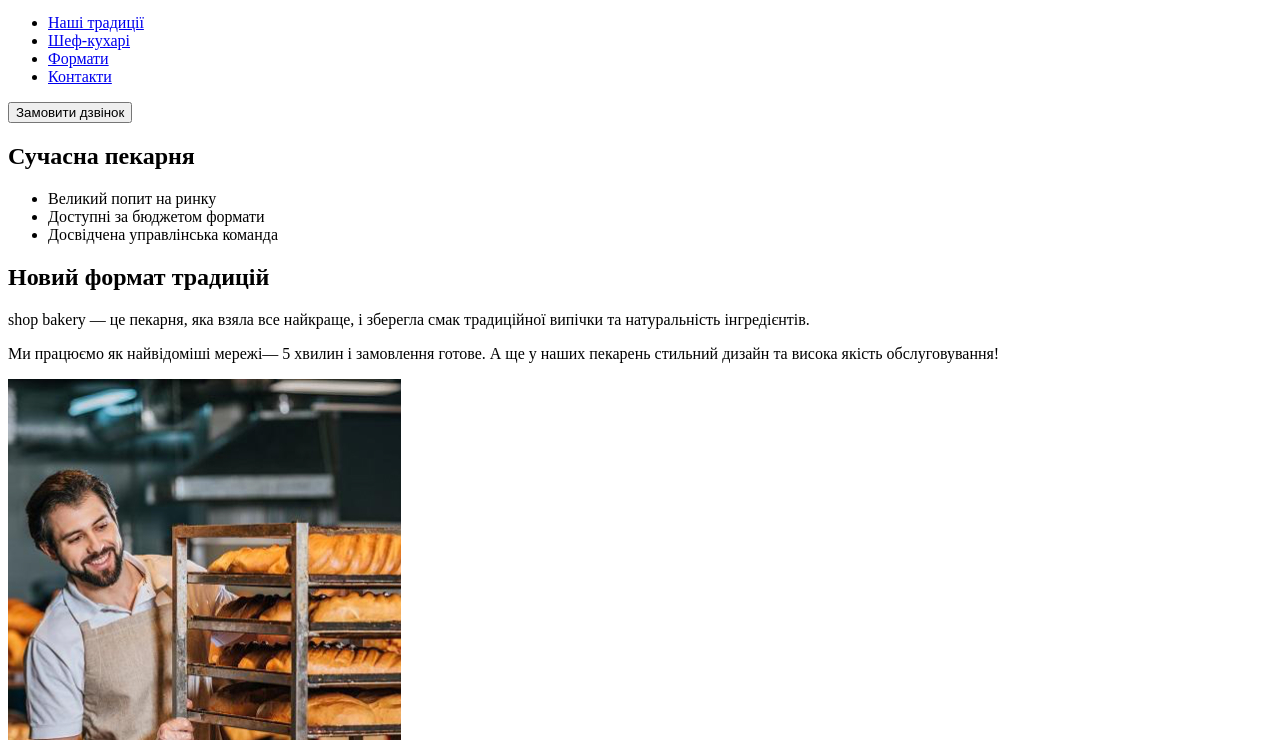
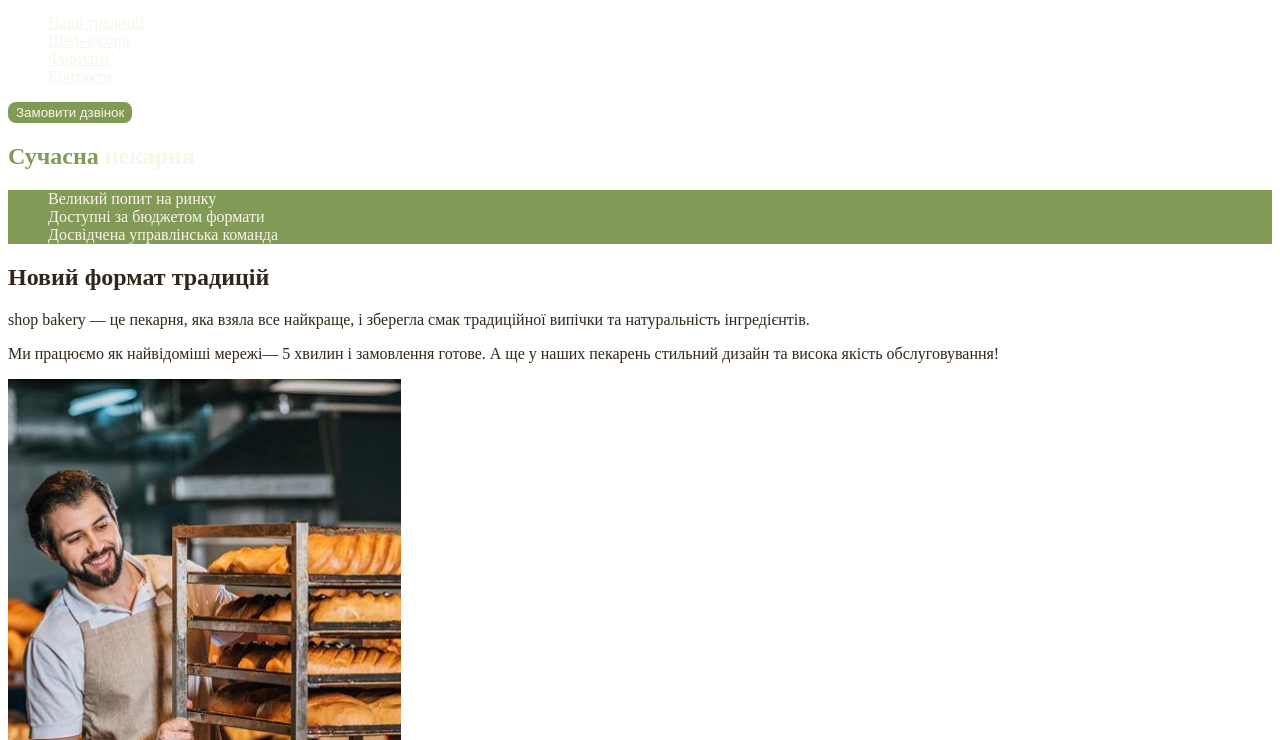
Before and after one commit to DiaKai/genius-test, a plain HTML site: page index.html in a window 1280 px wide. Shown: the part 60-800 px from the top of the page. Drawn offline with Linux system fonts and the light colour scheme.

Commit message:
Add style.css and css variables

```diff
--- /dev/null
+++ b/css/styles.css
@@ -0,0 +1,57 @@
+:root{
+    --color-primary-dark: #31261A;
+    --color-primary-light: #FAF4EA;
+    --color-brand-light: #819B57;
+    --color-brand-dark: #465929;
+}
+
+/* Base */
+body{
+    color: var(--color-primary-dark);
+}
+
+ul{
+    list-style-type: none;
+}
+
+/* Button */
+.button{
+    color: #FAF4EA;
+    background-color: var(--color-brand-light);
+    border: 2px solid var(--color-brand-light);
+    border-radius: 8px;
+    cursor: pointer;
+}
+
+.button:hover{
+    color: var(--color-brand-dark);
+    background-color: transparent;
+}
+
+/* Link */
+.link{
+    color: var(--color-primary-light);
+}
+
+.link:hover{
+    color: var(--color-brand-light);
+}
+
+/* Hero section */
+.hero-title{
+    color: var(--color-primary-light);
+}
+
+.hero-title .accent{
+    color: var(--color-brand-light);
+}
+
+/* Advantages section */
+.advantages-list{
+    color: var(--color-primary-light);
+    background-color: var(--color-brand-light);
+}
+
+.section-title .accent{
+    color: var(--color-brand-dark);
+}
--- a/index.html
+++ b/index.html
@@ -4,41 +4,34 @@
     <meta charset="UTF-8" />
     <meta name="viewport" content="width=device-width, initial-scale=1.0" />
     <title>Сучасна пекарня</title>
+    <link rel="stylesheet" href="./css/styles.css" />
   </head>
   <body>
     <header>
       <nav>
-        <a href="#">
+        <a href="/">
           <img src="./images/logo.svg" alt="Логотип сучасної пекарні" />
         </a>
         <ul>
-          <li>
-            <a href="#">Наші традиції</a>
-          </li>
-          <li>
-            <a href="#">Шеф-кухарі</a>
-          </li>
-          <li>
-            <a href="#">Формати</a>
-          </li>
-          <li>
-            <a href="#">Контакти</a>
-          </li>
+          <li><a class="link" href="#traditions-section">Наші традиції</a></li>
+          <li><a class="link" href="#chefs-section">Шеф-кухарі</a></li>
+          <li><a class="link" href="#formats-section">Формати</a></li>
+          <li><a class="link" href="#contact-section">Контакти</a></li>
         </ul>
       </nav>
-      <button type="button">Замовити дзвінок</button>
+      <button class="button" type="button">Замовити дзвінок</button>
     </header>
     <main>
       <section>
-        <h1>Сучасна пекарня</h1>
+        <h1 class="hero-title"><span class="accent">Сучасна</span> пекарня</h1>
       </section>
-      <section>
-        <ul>
+      <section id="traditions-section">
+        <ul class="advantages-list">
           <li>Великий попит на ринку</li>
           <li>Доступні за бюджетом формати</li>
           <li>Досвідчена управлінська команда</li>
         </ul>
-        <h2>Новий формат традицій</h2>
+        <h2 class="section-title">Новий формат традицій</h2>
         <p>
           <span>shop bakery</span> — це пекарня, яка взяла все найкраще, і
           зберегла смак традиційної випічки та натуральність інгредієнтів.
@@ -53,8 +46,8 @@
           alt="Чоловік пекар дивиться на батони з посмішкою"
         />
       </section>
-      <section>
-        <h2>Наші найкращі шеф -кухарі</h2>
+      <section id="chefs-section">
+        <h2 class="section-title">Наші найкращі <span class="accent">шеф-кухарі</span></h2>
         <ul>
           <li>
             <article>
@@ -77,8 +70,8 @@
           </li>
         </ul>
       </section>
-      <section>
-        <h2>Формати</h2>
+      <section id="formats-section">
+        <h2 class="section-title">Формати</h2>
         <ul>
           <li>
             <article>
@@ -111,13 +104,21 @@
           </li>
         </ul>
       </section>
-      <section>
-        <h2>Приєднуйся до мережі пекарень</h2>
+      <section id="contact-section">
+        <h2 class="section-title">Приєднуйся до мережі пекарень</h2>
+        <iframe
+          src="https://www.google.com/maps/embed?pb=!1m18!1m12!1m3!1d2540.1640546631716!2d30.48865321177566!3d50.45666967147491!2m3!1f0!2f0!3f0!3m2!1i1024!2i768!4f13.1!3m3!1m2!1s0x40d4ce637bfe1717%3A0x5370c2254ad1b952!2z0YPQuy4g0KHQtdGH0LXQstGL0YUg0KHRgtGA0LXQu9GM0YbQvtCyLCA1NCwg0JrQuNC10LIsIDAyMDAw!5e0!3m2!1sru!2sua!4v1700329105555!5m2!1sru!2sua"
+          width="603"
+          height="595"
+          allowfullscreen=""
+          loading="lazy"
+          referrerpolicy="no-referrer-when-downgrade"
+        ></iframe>
       </section>
     </main>
     <footer>
       <nav>
-        <a href="#">
+        <a href="/">
           <img src="./images/logo.svg" alt="Логотип сучасної пекарні" />
         </a>
         <ul>
@@ -160,7 +161,7 @@
           </li>
         </ul>
         <a href="#" target="_blank">Політика конфіденційності</a>
-        <p>© 2022 Дані захищені</p>
+        <p>&copy; 2022 Дані захищені</p>
       </address>
     </footer>
   </body>
```
